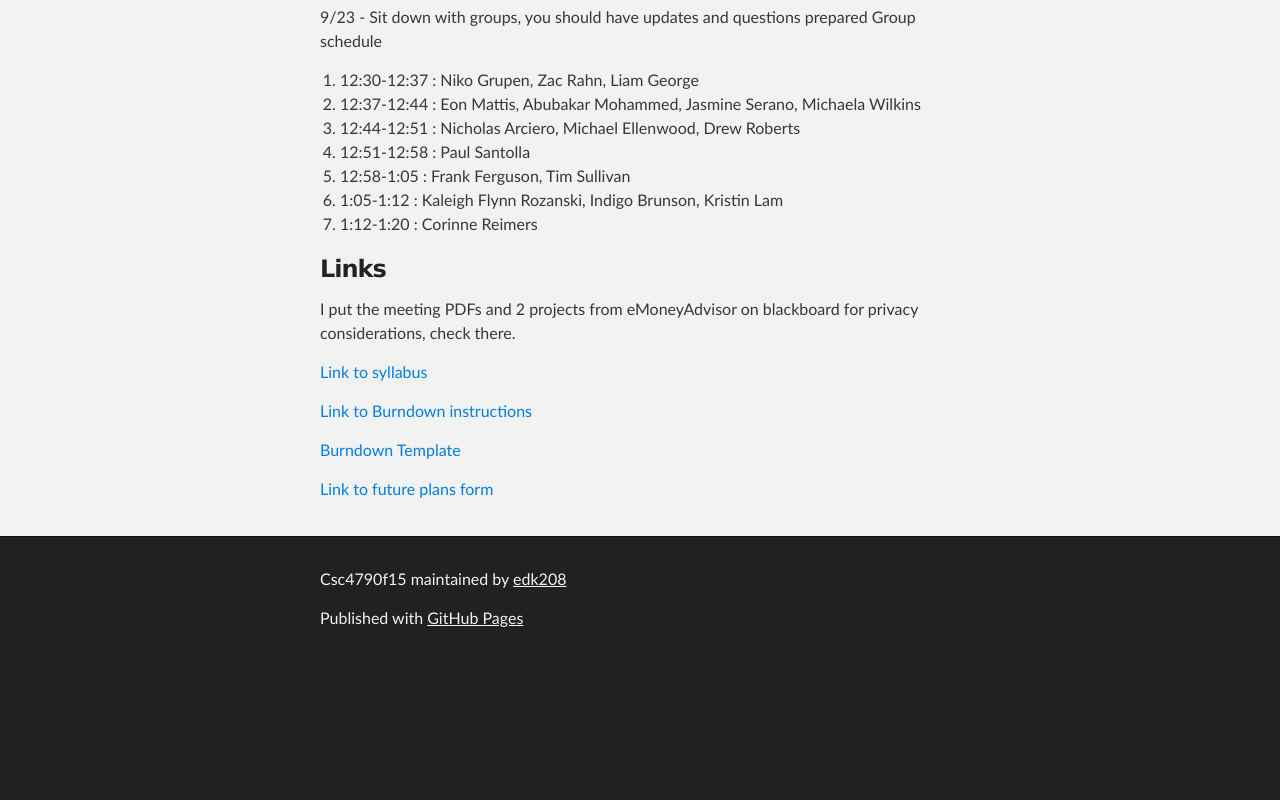
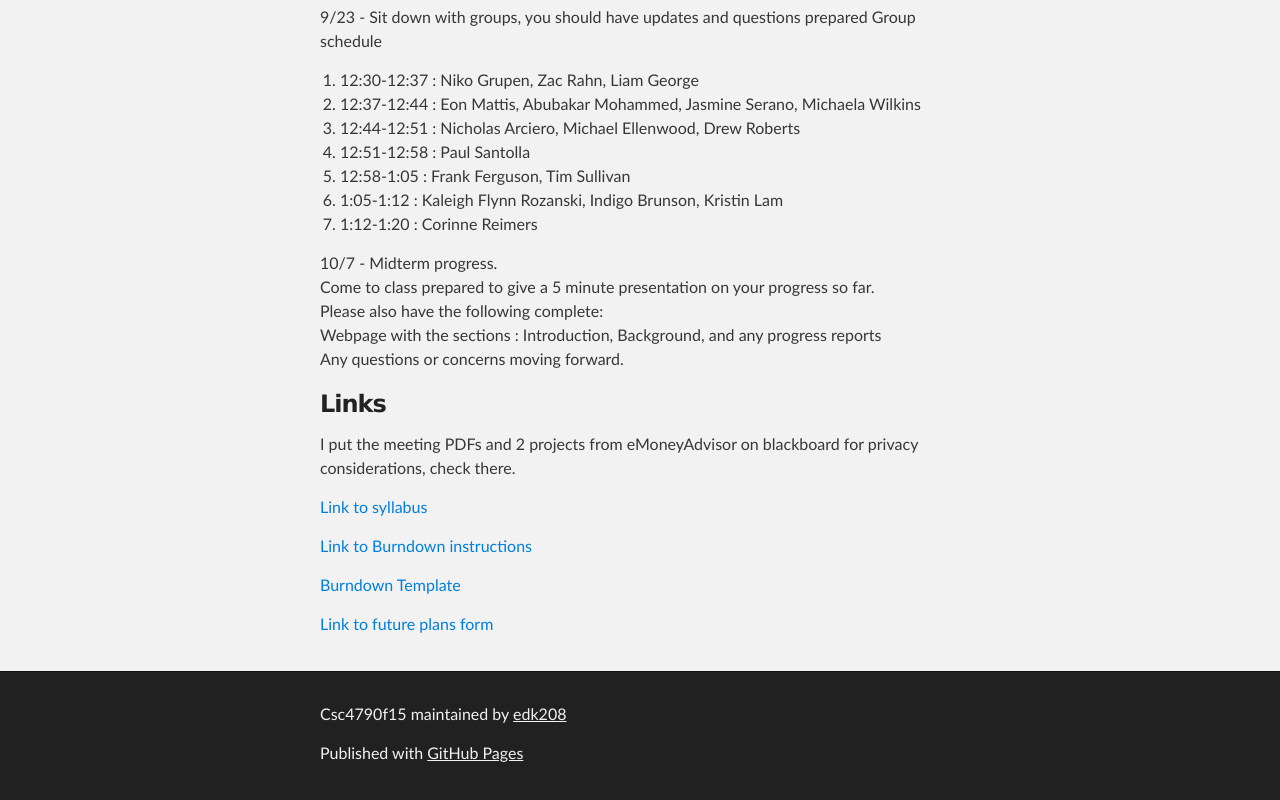
Before and after one commit to edk208/csc4790f15, a plain HTML site: page index.html in a window 1280 px wide. Shown: the part 1130-1930 px from the top of the page. Before the commit the page ends 1795 px from the top, so only its background shows below. Drawn offline with Linux system fonts and the light colour scheme.

Commit message:
webpage changes

```diff
--- a/index.html
+++ b/index.html
@@ -72,6 +72,12 @@ Group schedule
 </ol>
 </p>
 
+<p> 10/7 - Midterm progress.<br/>
+Come to class prepared to give a 5 minute presentation on your progress so far.
+<br/>Please also have the following complete:
+<br/>Webpage with the sections : Introduction, Background, and any progress reports
+<br/>Any questions or concerns moving forward.
+</p>
 <h3>
 <a id="designer-templates" class="anchor" href="#designer-templates" aria-hidden="true"><span class="octicon octicon-link"></span></a>Links</h3>
 <p> I put the meeting PDFs and 2 projects from eMoneyAdvisor on blackboard for privacy considerations, check there.</p>
```
